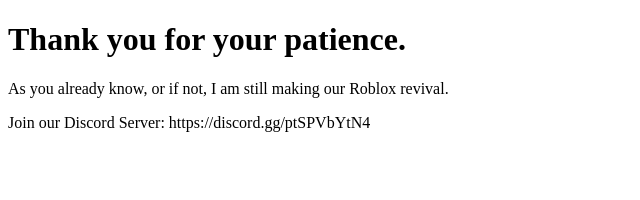
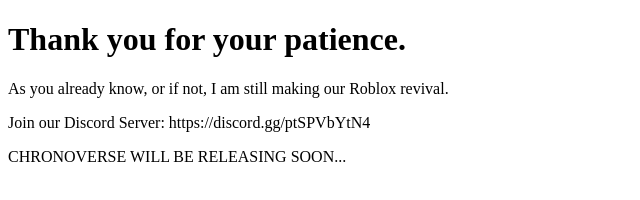
Before and after one commit to ActivisionAdmiral/ChronoVerse, a plain HTML site: page index.html in a window 1280 px wide. Shown: the whole page, without its empty margins (0-640 px from the left). Drawn offline with Linux system fonts and the light colour scheme.

Commit message:
Update index.html

```diff
--- a/index.html
+++ b/index.html
@@ -7,5 +7,6 @@
     <h1>Thank you for your patience.</h1>
     <p>As you already know, or if not, I am still making our Roblox revival.</p>
     <p>Join our Discord Server: https://discord.gg/ptSPVbYtN4</p>
+    <p>CHRONOVERSE WILL BE RELEASING SOON...</p>
   </body>
 </html>
```
